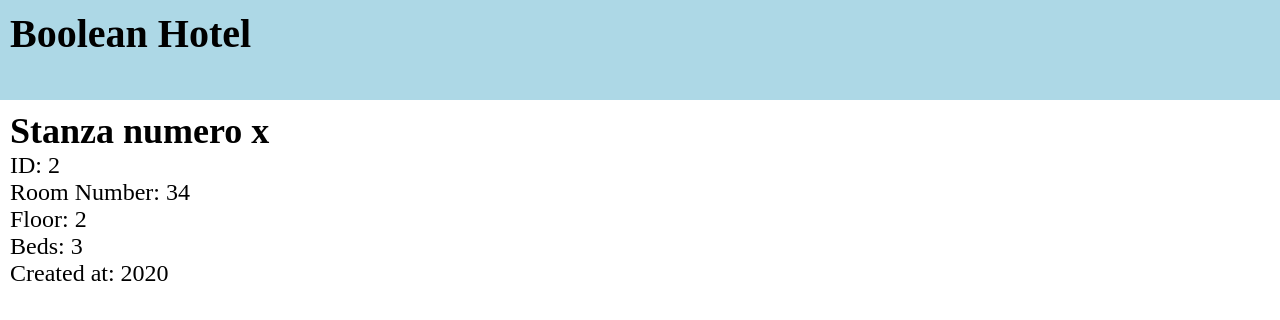
After one commit to sara-lusa/php-hotel-crud, a PHP site: page /php-hotel-crud/show/show.php in a window 1280 px wide. The commit adds this page. Shown: the top 320 px of the page. Run offline with PHP 8.4, Linux system fonts and the light colour scheme.

Commit message:
Creazione file php show + correzione percorso css

```diff
--- a/database.php
+++ b/database.php
@@ -1,8 +1,5 @@
 <?php
-$servername = "localhost";
-$username = "root";
-$password = "root";
-$dbname = "boolean-hotel";
+include __DIR__ . '/env.php';
 
 // Connect
 $conn = new mysqli($servername, $username, $password, $dbname);
--- /dev/null
+++ b/env.php
@@ -0,0 +1,9 @@
+<?php
+$servername = "localhost";
+$username = "root";
+$password = "root";
+$dbname = "boolean-hotel";
+
+// Base path
+$base_path = 'http://localhost:8888/php-hotel-crud';
+?>
--- /dev/null
+++ b/partials/header.php
@@ -0,0 +1,13 @@
+<!DOCTYPE html>
+<html lang="en" dir="ltr">
+  <head>
+    <meta charset="utf-8">
+    <title>Boolean Hotel</title>
+
+    <link rel="stylesheet" href="<?php echo $base_path . '/dist/app.css'?>">
+  </head>
+  <body>
+
+    <header>
+      <h1>Boolean Hotel</h1>
+    </header>
--- /dev/null
+++ b/show/show.php
@@ -0,0 +1,13 @@
+<?php include __DIR__ . '/../env.php' ?>
+<?php include __DIR__ . '/../partials/header.php' ?>
+
+<main>
+  <h2>Stanza numero x</h2>
+  <ul>
+    <li>ID: 2</li>
+    <li>Room Number: 34</li>
+    <li>Floor: 2</li>
+    <li>Beds: 3</li>
+    <li>Created at: 2020</li>
+  </ul>
+</main>
```
Also changed, not shown: index.php (+5 -14 lines).
